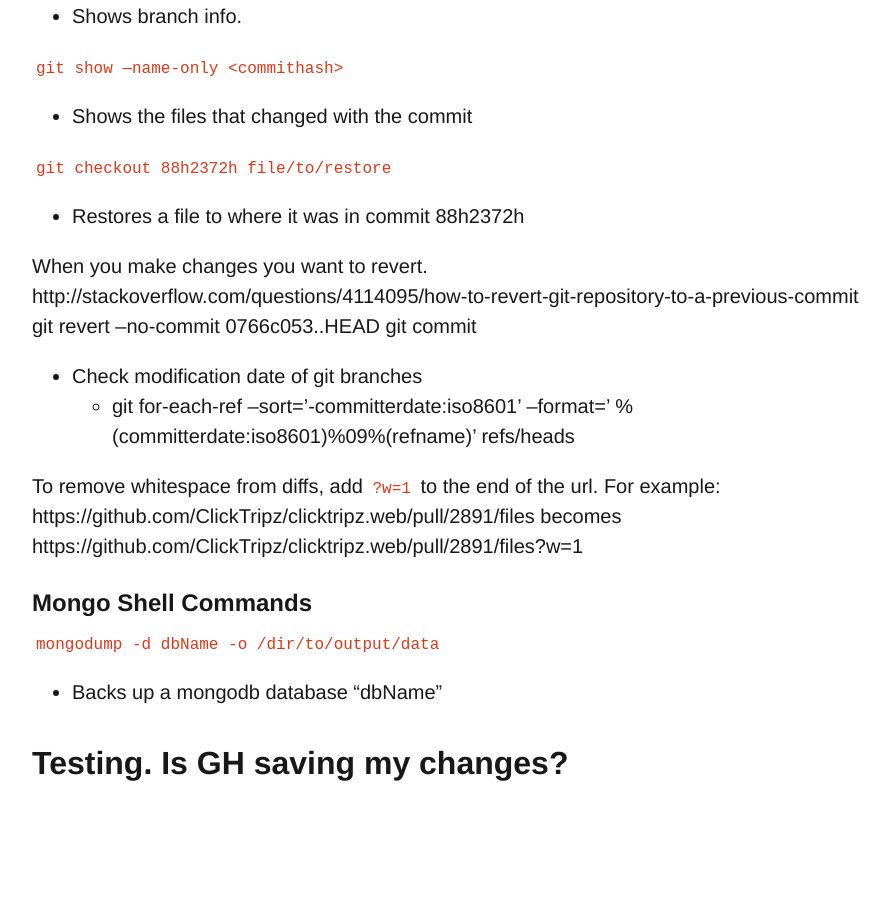
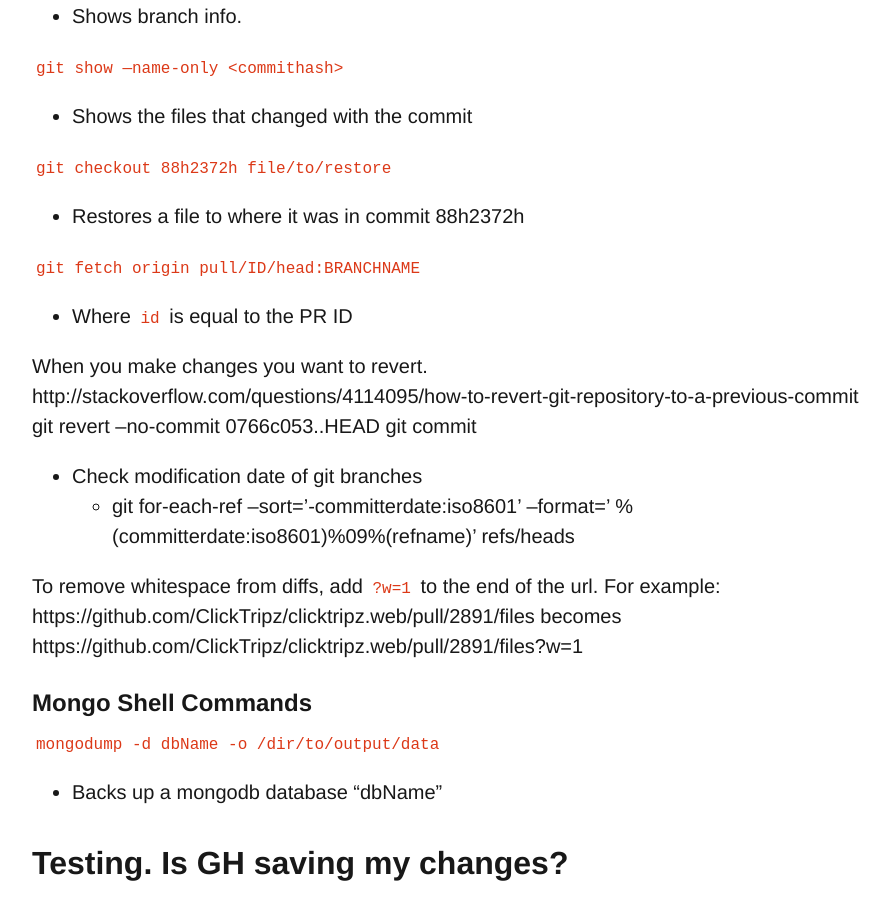
Before and after one commit to chief10/chief10.github.io, a Jekyll site: the page built from cheatsheet.md, in a window 1280 px wide and 900 px high, scrolled down 3032 px. Shown: the whole window, without its empty margins (112-1002 px from the left). Built offline with Jekyll 4.4.1, drawn with Linux system fonts in a browser that asks for light colours; comment, search, counter and statistics services are not loaded.

Commit message:
Update cheatsheet.md

```diff
--- a/cheatsheet.md
+++ b/cheatsheet.md
@@ -88,6 +88,9 @@ option + tab
  `git checkout 88h2372h file/to/restore`
 -   Restores a file to where it was in commit 88h2372h
 
+`git fetch origin pull/ID/head:BRANCHNAME`
+- Where `id` is equal to the PR ID
+
 When you make changes you want to revert.
 http://stackoverflow.com/questions/4114095/how-to-revert-git-repository-to-a-previous-commit
 git revert --no-commit 0766c053..HEAD
```
